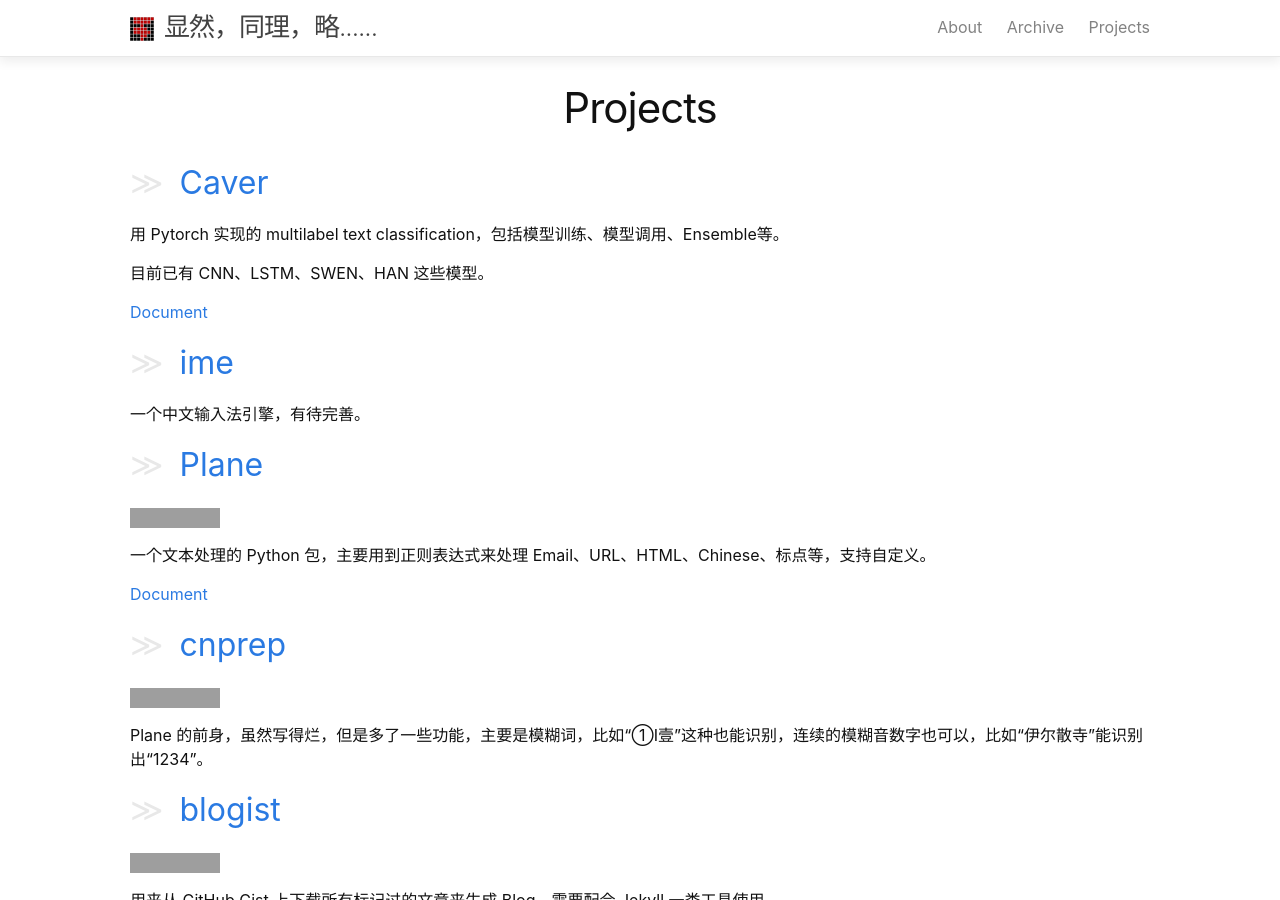
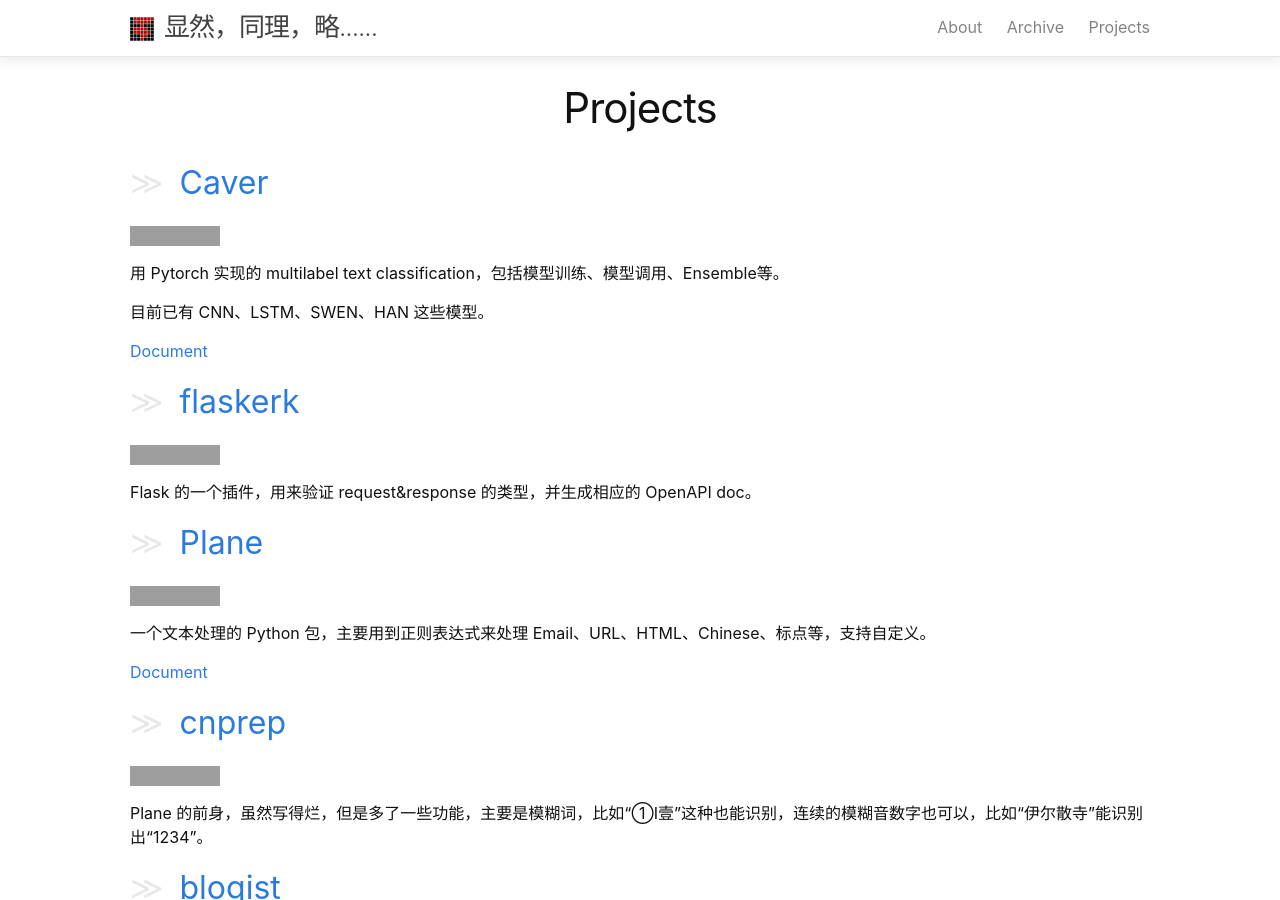
Before and after one commit to kemingy/kemingy.github.io, a Jekyll site: the page built from project.md, in a window 1280 px wide and 900 px high. Built offline with Jekyll 4.4.1, drawn with Linux system fonts in a browser that asks for light colours; grey boxes are pictures that could not be loaded.

Commit message:
update projects: change badges

```diff
--- a/project.md
+++ b/project.md
@@ -11,43 +12,40 @@
 
 [Document](https://guokr.github.io/Caver)
 
-## [ime](https://github.com/kemingy/ime)
+## [flaskerk](https://github.com/kemingy/flaskerk)
+![PyPI - Downloads](https://img.shields.io/pypi/dm/flaskerk)
 
-一个中文输入法引擎，有待完善。
+Flask 的一个插件，用来验证 request&response 的类型，并生成相应的 OpenAPI doc。
 
 ## [Plane](https://github.com/kemingy/Plane)
-
-[![Downloads](http://pepy.tech/badge/plane)](http://pepy.tech/project/plane)
+![PyPI - Downloads](https://img.shields.io/pypi/dm/plane)
 
 一个文本处理的 Python 包，主要用到正则表达式来处理 Email、URL、HTML、Chinese、标点等，支持自定义。
 
 [Document](https://kemingy.github.io/Plane/)
 
 ## [cnprep](https://github.com/kemingy/cnprep)
-
-[![Downloads](http://pepy.tech/badge/cnprep)](http://pepy.tech/project/cnprep)
+![PyPI - Downloads](https://img.shields.io/pypi/dm/cnprep)
 
 Plane 的前身，虽然写得烂，但是多了一些功能，主要是模糊词，比如“①Ⅰ壹”这种也能识别，连续的模糊音数字也可以，比如“伊尔散寺”能识别出“1234”。
 
 ## [blogist](https://github.com/kemingy/blogist)
-
-[![Downloads](https://pepy.tech/badge/blogist)](https://pepy.tech/project/blogist)
+![PyPI - Downloads](https://img.shields.io/pypi/dm/blogist)
 
 用来从 GitHub Gist 上下载所有标记过的文章来生成 Blog，需要配合 Jekyll 一类工具使用。
 
 ## [via](https://github.com/kemingy/via)
-
-[![Downloads](http://pepy.tech/badge/via)](http://pepy.tech/project/via)
+![PyPI - Downloads](https://img.shields.io/pypi/dm/via)
 
 一个命令行工具，用于给项目添加 `.gitignore` 和 `License`，使用的是 GitHub 的接口。
 
 ## [Cellular](https://github.com/kemingy/cellular)
-
-[![Downloads](https://pepy.tech/badge/cellular)](https://pepy.tech/project/cellular)
+![PyPI - Downloads](https://img.shields.io/pypi/dm/cellular)
 
 一个在命令行中模拟 Cellular Automate 的工具。
 
 ## [Hachi](https://github.com/guokr/Hachi)
+![PyPI - Downloads](https://img.shields.io/pypi/dm/hachi)
 
 基于 Flask 的 spam filter 框架，集成了 Wu-Manber 多模匹配、Naive Bayes 和基于统计规律的过滤。
 
```
Also changed, not shown: other parts of project.md (+1 -0 lines).
